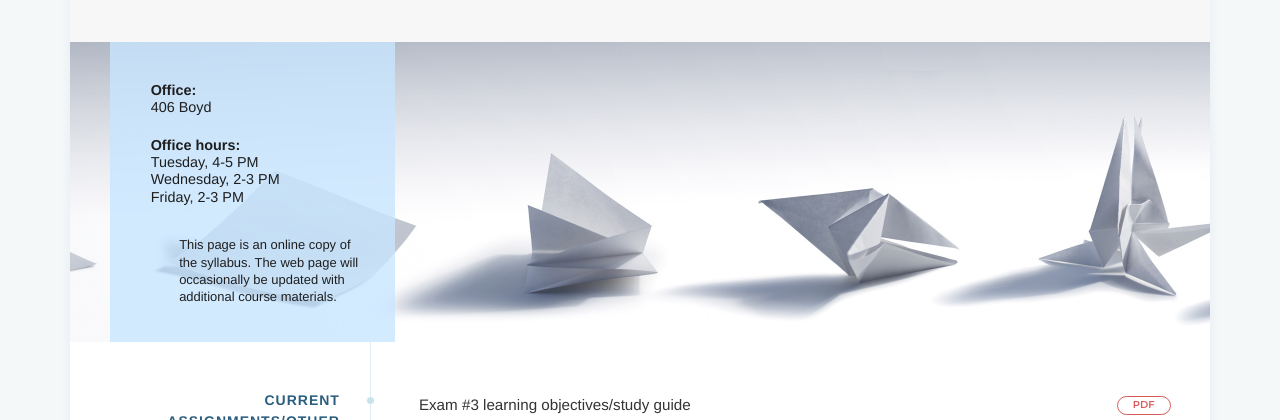
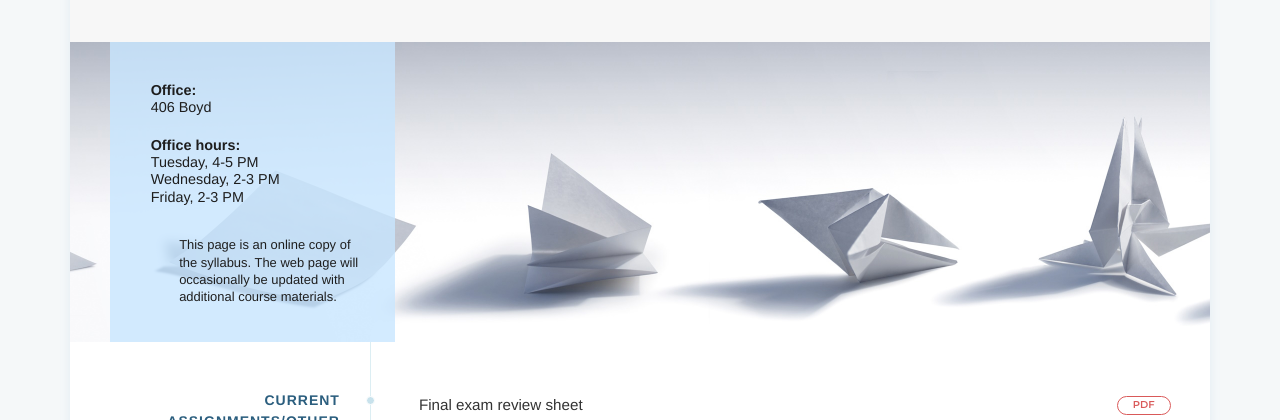
Before and after one commit to twonth/twonth.github.io, a plain HTML site: page 3100f25.html in a window 1280 px wide. Shown: the part 380-800 px from the top of the page. Drawn offline with nearby package versions, Linux system fonts and the light colour scheme; some packages are replaced by stand-ins of ours; a script that the page names is missing; files whose address does not match are found by name; a web font is replaced by a local one.

Commit message:
add final review sheet

```diff
--- a/3100f25.html
+++ b/3100f25.html
@@ -120,6 +120,8 @@
                                             <div class="module-content col-sm-9">
                                                 <ul class="assignment-list">
 
+                                                    <li class="with-bullet"><span class="col-md-9 assignment-name">Final exam review sheet</span><span class="col-md-2 due-date"></span><span class="col-md-1"><a href="http://pollack.uga.edu/3100f25/finalreview.pdf" class="btn btn--sm btn-pdf">PDF</a></span>
+                                                    </li>
 
                                                     <li class="with-bullet"><span class="col-md-9 assignment-name">Exam #3 learning objectives/study guide</span><span class="col-md-2 due-date"></span><span class="col-md-1"><a href="http://pollack.uga.edu/3100f25/exam3review.pdf" class="btn btn--sm btn-pdf">PDF</a></span>
                                                     </li>
```
Also changed, not shown: 1 other file.
